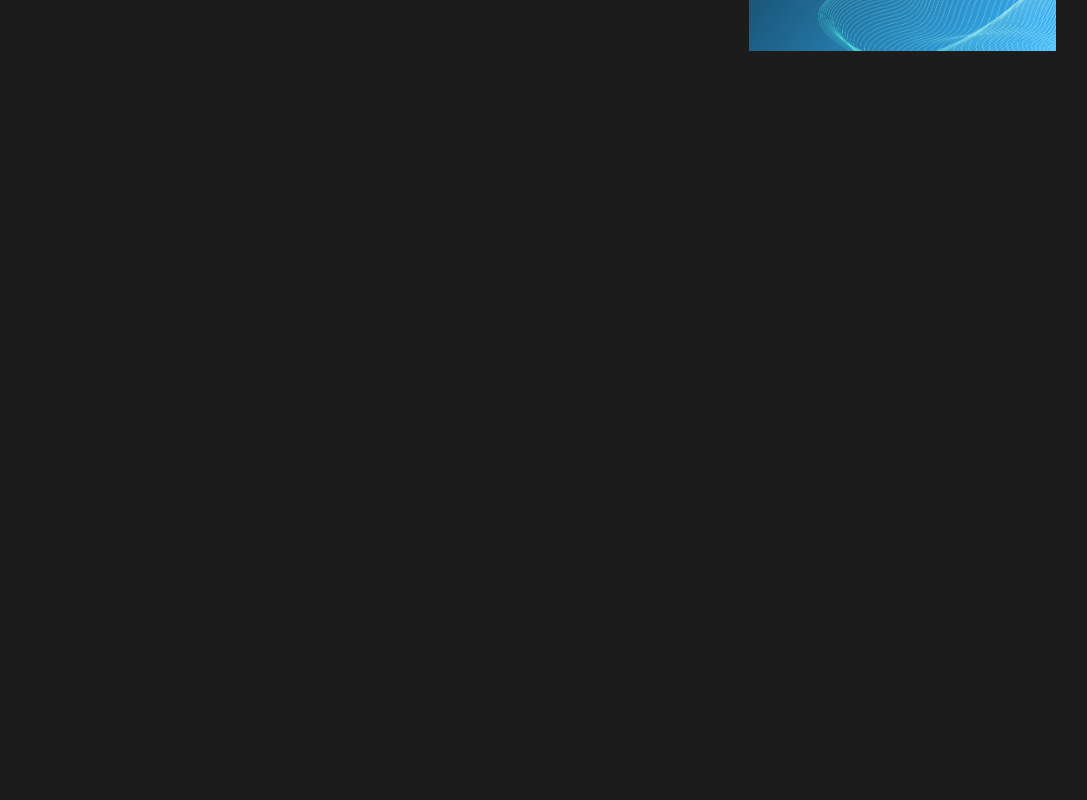
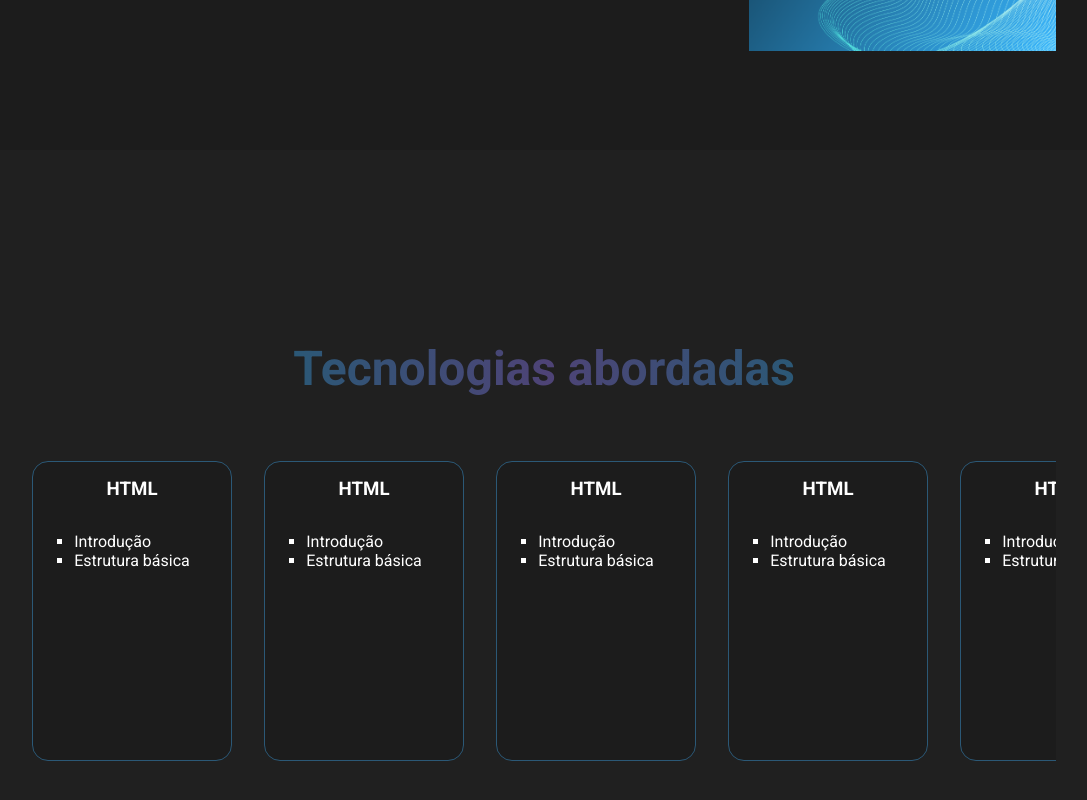
Before and after one commit to JotaADev/front_sem_limites, a React (Create React App) app: page / in a window 1280 px wide. Shown: the part 650-1450 px from the top of the page, without its empty margins (96-1183 px from the left). Before the commit the page ends 800 px from the top, so only its background shows below. Built offline with nearby package versions, Linux system fonts and the light colour scheme.

Commit message:
Criação da página 'ProductInfo'

```diff
--- a/package.json
+++ b/package.json
@@ -8,6 +8,7 @@
     "@testing-library/user-event": "^13.5.0",
     "react": "^18.2.0",
     "react-dom": "^18.2.0",
+    "react-indiana-drag-scroll": "^2.2.0",
     "react-scripts": "5.0.1",
     "web-vitals": "^2.1.4"
   },
--- a/public/style.css
+++ b/public/style.css
@@ -8,4 +8,5 @@
 body {
     background-color: #1C1C1C;
     height: 100vh;
+    overflow-x: hidden;
 }
--- a/src/App.js
+++ b/src/App.js
@@ -1,10 +1,16 @@
 import React from "react";
+import Header from "./components/Header/Header";
 import HomePage from "./pages/HomePage/HomePage";
+import ProductInfo from "./pages/ProductInfo/ProductInfo";
 
 function App() {
   return (
     <>
-      <HomePage/>
+      <Header/>
+      <main>
+        <HomePage/>
+        <ProductInfo/>
+      </main>
     </>
   );
 }
--- /dev/null
+++ b/src/components/LanguageCard/LanguageCard.css
@@ -0,0 +1,26 @@
+.LanguageCardContent {
+    display: flex;
+    flex-direction: column;
+    align-items: center;
+    padding: 1rem;
+    border-radius: 1rem;
+    min-width: 200px;
+    min-height: 300px;
+    margin-right: 2rem;
+    background-color: #1C1C1C;
+    color: #FFFFFF;
+    border: 1px solid #2b5876;
+}
+
+.LanguageCardContent:hover {
+
+    background-color: #2b5876;
+}
+
+.LanguageCardContent h3 {
+    margin-bottom: 2rem;
+}
+
+.LanguageCardContent ul {
+    list-style: square;
+}
--- /dev/null
+++ b/src/components/LanguageCard/LanguageCard.js
@@ -0,0 +1,18 @@
+import React from 'react';
+import './LanguageCard.css';
+
+const LanguageCard = () => {
+    return (
+    <>
+        <div className='LanguageCardContent'>
+            <h3>HTML</h3>
+            <ul>
+                <li>Introdução</li>
+                <li>Estrutura básica</li>
+            </ul>
+        </div>
+    </>
+  );
+}
+
+export default LanguageCard;
--- a/src/pages/HomePage/HomePage.css
+++ b/src/pages/HomePage/HomePage.css
@@ -76,7 +76,7 @@
 
 @media (max-width: 1023px) {
     .HomeContent {
-        height: 100%;
+        height: 84vh;
     }
 
     .HomeSection {
--- a/src/pages/HomePage/HomePage.js
+++ b/src/pages/HomePage/HomePage.js
@@ -1,24 +1,26 @@
 import React from "react";
-import Header from "../../components/Header/Header";
 import './HomePage.css';
 
 const HomePage = () => {
+  function downToLearnMore() {
+    document.getElementById('ProductInfo').scrollIntoView({behavior:"smooth"})
+  }
+
   return (
     <>
-        <Header/>
-        <main className="HomeContent">
-            <section className="HomeSection">
+      <section className="HomeContent">
+          <div className="HomeSection">
               <div className="HomeBookInfo">
                   <h1>Este e-book é perfeito para você!</h1>
                   <p>Um guia prático e completo para todos os níveis de desenvolvedores front-end.</p>
                   <div>
                     <button className="HomeBtnBuyNow">Adquira agora</button>
-                      <button className="HomeBtnLearnMore">Saiba mais</button>
+                    <button  onClick={downToLearnMore} className="HomeBtnLearnMore">Saiba mais</button>
                   </div>
               </div>
               <img className="HomeImageBook" src="./capa.png"/>
+          </div>
       </section>
-        </main>
     </>
   );
 }
--- /dev/null
+++ b/src/pages/ProductInfo/ProductInfo.css
@@ -0,0 +1,24 @@
+.ProductInfoContent {
+    display: flex;
+    flex-direction: column;
+    align-items: center;
+    justify-content: center;
+    height: 100vh;
+    background-color: #202020;
+}
+
+.ProductInfoContent h2 {
+    margin-bottom: 4rem;
+    font-size: 3rem;
+    text-align: center;
+    background-image: linear-gradient(to right, #2b5876 0%, #4e4376  51%, #2b5876  100%);
+    background-clip: text;
+    -webkit-background-clip: text;
+    color: transparent;
+}
+
+.ProductInfoBoxLanguages {
+    display: flex;
+    flex-wrap: nowrap;
+    width: 80%;
+}
--- /dev/null
+++ b/src/pages/ProductInfo/ProductInfo.js
@@ -0,0 +1,30 @@
+import React, { Component } from 'react';
+import ScrollContainer from 'react-indiana-drag-scroll';
+import LanguageCard from '../../components/LanguageCard/LanguageCard';
+import './ProductInfo.css';
+
+class ProductInfo extends Component {
+    render() {
+        return (
+            <section id='ProductInfo' className='ProductInfoContent'>
+                <h2>Tecnologias abordadas</h2>
+                <ScrollContainer hideScrollbars style={{width: '80%'}}>
+                    <div className='ProductInfoBoxLanguages'>
+                        <LanguageCard/>
+                        <LanguageCard/>
+                        <LanguageCard/>
+                        <LanguageCard/>
+                        <LanguageCard/>
+                        <LanguageCard/>
+                        <LanguageCard/>
+                        <LanguageCard/>
+                        <LanguageCard/>
+                        <LanguageCard/>
+                    </div>
+                </ScrollContainer>
+            </section>
+        )
+    }
+}
+
+export default ProductInfo;
```
Also changed, not shown: 1 other file (tests, documents, lock files or other folders). Lines whose indentation alone changed are shown as unchanged.
